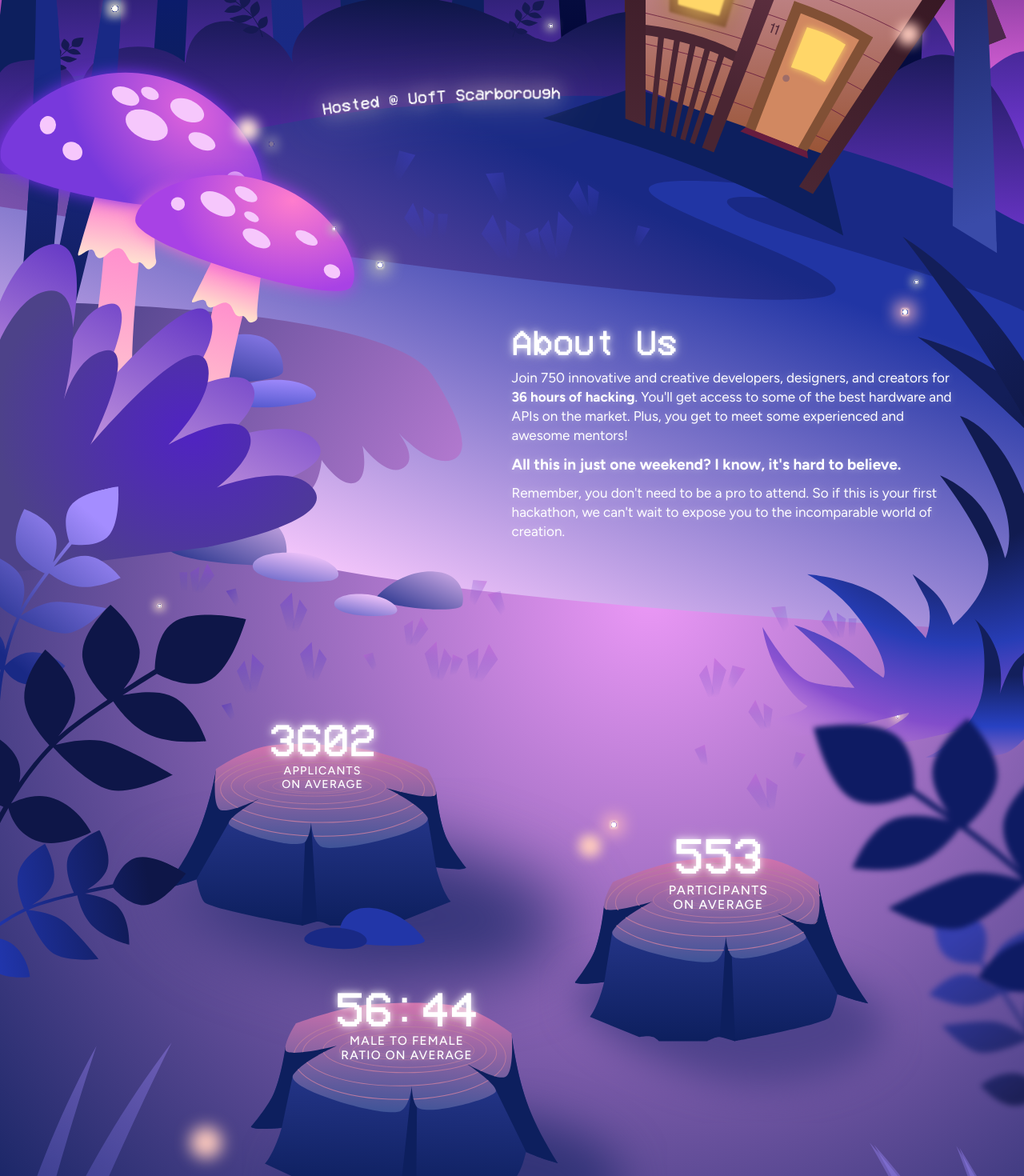
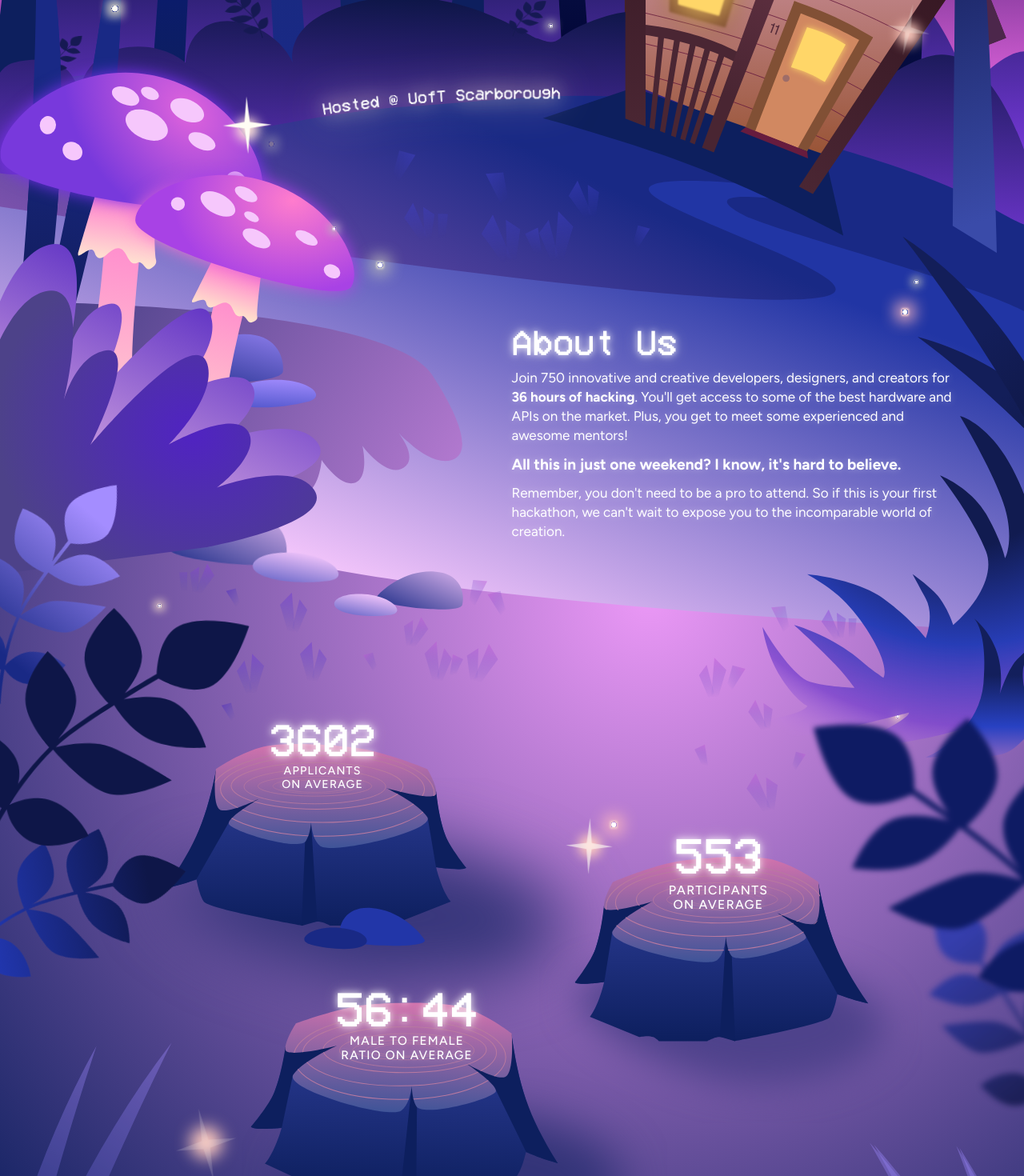
Before and after one commit to hackthevalley/hack-the-front-2026, a Next.js app: page / in a window 1280 px wide. Shown: the part 460-1930 px from the top of the page at 80% size. Built offline with nearby package versions, Linux system fonts and the light colour scheme; no server answers.

Commit message:
home page sparkles

```diff
--- a/app/globals.css
+++ b/app/globals.css
@@ -1,5 +1,6 @@
 @import "tailwindcss";
 @import "../styles/sparkle-icon.css";
+@import "../styles/decor-motion.css";
 
 :root {
   --background: #ffffff;
--- a/app/home/MobileHomeSection.tsx
+++ b/app/home/MobileHomeSection.tsx
@@ -1,4 +1,5 @@
 import DesignBox from "@/components/layout/DesignBox";
+import HomeLayerArtwork from "./background/HomeLayerArtwork";
 import {
   HOME_BACKGROUND_DESIGN_HEIGHT,
   HOME_BACKGROUND_DESIGN_WIDTH,
@@ -67,35 +68,7 @@ function MobileSceneLayer({ layerId }: { layerId: string }) {
         zIndex: layer.zIndex ?? 0,
       }}
     >
-      {layer.visibleBounds ? (
-        <img
-          src={layer.src}
-          alt=""
-          loading="lazy"
-          decoding="async"
-          draggable="false"
-          className="absolute max-w-none select-none"
-          style={{
-            left: `${-(layer.visibleBounds.left / layer.visibleBounds.width) * 100}%`,
-            top: `${-(layer.visibleBounds.top / layer.visibleBounds.height) * 100}%`,
-            width: `${(layer.visibleBounds.imageWidth / layer.visibleBounds.width) * 100}%`,
-            height: `${(layer.visibleBounds.imageHeight / layer.visibleBounds.height) * 100}%`,
-          }}
-        />
-      ) : (
-        <img
-          src={layer.src}
-          alt=""
-          loading="lazy"
-          decoding="async"
-          draggable="false"
-          className={
-            layer.preserveAspectRatio
-              ? "h-full w-full max-w-none select-none object-contain"
-              : "h-full w-full max-w-none select-none"
-          }
-        />
-      )}
+      <HomeLayerArtwork layer={layer} />
     </div>
   );
 }
--- a/app/home/background/HomeBackground.tsx
+++ b/app/home/background/HomeBackground.tsx
@@ -1,4 +1,5 @@
 import type { ReactNode } from "react";
+import HomeLayerArtwork from "./HomeLayerArtwork";
 import {
   HOME_BACKGROUND_DESIGN_HEIGHT,
   HOME_BACKGROUND_DESIGN_WIDTH,
@@ -45,35 +46,7 @@ export default function HomeBackground({ children }: HomeBackgroundProps) {
               zIndex: layer.zIndex ?? 0,
             }}
           >
-            {layer.visibleBounds ? (
-              <img
-                src={layer.src}
-                alt=""
-                loading="lazy"
-                decoding="async"
-                draggable="false"
-                className="absolute max-w-none select-none"
-                style={{
-                  left: `${-(layer.visibleBounds.left / layer.visibleBounds.width) * 100}%`,
-                  top: `${-(layer.visibleBounds.top / layer.visibleBounds.height) * 100}%`,
-                  width: `${(layer.visibleBounds.imageWidth / layer.visibleBounds.width) * 100}%`,
-                  height: `${(layer.visibleBounds.imageHeight / layer.visibleBounds.height) * 100}%`,
-                }}
-              />
-            ) : (
-              <img
-                src={layer.src}
-                alt=""
-                loading="lazy"
-                decoding="async"
-                draggable="false"
-                className={
-                  layer.preserveAspectRatio
-                    ? "h-full w-full max-w-none select-none object-contain"
-                    : "h-full w-full max-w-none select-none"
-                }
-              />
-            )}
+            <HomeLayerArtwork layer={layer} />
           </div>
         ))}
         {children}
--- /dev/null
+++ b/app/home/background/HomeLayerArtwork.tsx
@@ -0,0 +1,64 @@
+import type { CSSProperties } from "react";
+import type { HomeBackgroundLayer } from "./types";
+
+export default function HomeLayerArtwork({
+  layer,
+}: {
+  layer: HomeBackgroundLayer;
+}) {
+  const twinkleStyle: CSSProperties | undefined = layer.twinkle
+    ? ({
+        "--decor-duration": layer.twinkle.duration,
+        "--decor-delay": layer.twinkle.delay,
+      } as CSSProperties)
+    : undefined;
+
+  const twinkleClass = layer.twinkle ? " decor-twinkle" : "";
+
+  const image = layer.visibleBounds ? (
+    <img
+      src={layer.src}
+      alt=""
+      loading="lazy"
+      decoding="async"
+      draggable="false"
+      className={`absolute max-w-none select-none${twinkleClass}`}
+      style={{
+        left: `${-(layer.visibleBounds.left / layer.visibleBounds.width) * 100}%`,
+        top: `${-(layer.visibleBounds.top / layer.visibleBounds.height) * 100}%`,
+        width: `${(layer.visibleBounds.imageWidth / layer.visibleBounds.width) * 100}%`,
+        height: `${(layer.visibleBounds.imageHeight / layer.visibleBounds.height) * 100}%`,
+        ...twinkleStyle,
+      }}
+    />
+  ) : (
+    <img
+      src={layer.src}
+      alt=""
+      loading="lazy"
+      decoding="async"
+      draggable="false"
+      className={`${
+        layer.preserveAspectRatio
+          ? "h-full w-full max-w-none select-none object-contain"
+          : "h-full w-full max-w-none select-none"
+      }${twinkleClass}`}
+      style={twinkleStyle}
+    />
+  );
+
+  if (!layer.sway) return image;
+
+  const swayStyle = {
+    "--decor-duration": layer.sway.duration,
+    "--decor-delay": layer.sway.delay,
+    "--decor-sway-angle": layer.sway.angle,
+    "--decor-sway-origin": layer.sway.origin,
+  } as CSSProperties;
+
+  return (
+    <span className="decor-sway" style={swayStyle}>
+      {image}
+    </span>
+  );
+}
--- a/app/home/background/layers.ts
+++ b/app/home/background/layers.ts
@@ -68,6 +68,12 @@ export const homeBackgroundLayers: readonly HomeBackgroundLayer[] = [
     width: 53.81,
     height: 54.05,
     zIndex: 2,
+    sway: {
+      duration: "6.2s",
+      delay: "0s",
+      angle: "3.6deg",
+      origin: "18% 96%",
+    },
   },
   {
     id: "bg-leaves-middle",
@@ -77,6 +83,12 @@ export const homeBackgroundLayers: readonly HomeBackgroundLayer[] = [
     width: 69.93,
     height: 70.24,
     zIndex: 3,
+    sway: {
+      duration: "7.4s",
+      delay: "-2.3s",
+      angle: "3deg",
+      origin: "18% 96%",
+    },
   },
   {
     id: "bg-leaves-rigt",
@@ -86,6 +98,12 @@ export const homeBackgroundLayers: readonly HomeBackgroundLayer[] = [
     width: 53.81,
     height: 54.05,
     zIndex: 3,
+    sway: {
+      duration: "6.7s",
+      delay: "-4.1s",
+      angle: "4deg",
+      origin: "82% 96%",
+    },
   },
   {
     id: "bgbg",
@@ -169,6 +187,46 @@ export const homeBackgroundLayers: readonly HomeBackgroundLayer[] = [
     zIndex: 7,
   },
   {
+    id: "home-star-1",
+    src: "/home/background/home-star-1.svg",
+    left: 331.27,
+    top: 688.04,
+    width: 67.93,
+    height: 81.57,
+    zIndex: 7,
+    twinkle: { duration: "2.3s", delay: "-0.4s" },
+  },
+  {
+    id: "home-star-2",
+    src: "/home/background/home-star-2.svg",
+    left: 1308.16,
+    top: 547.05,
+    width: 66.65,
+    height: 80.03,
+    zIndex: 7,
+    twinkle: { duration: "3.0s", delay: "-2.7s" },
+  },
+  {
+    id: "home-star-3",
+    src: "/home/background/home-star-3.svg",
+    left: 836.9,
+    top: 1751.9,
+    width: 67.92,
+    height: 81.56,
+    zIndex: 7,
+    twinkle: { duration: "2.6s", delay: "-3.9s" },
+  },
+  {
+    id: "home-star-4",
+    src: "/home/background/home-star-4.svg",
+    left: 257.4,
+    top: 2177.49,
+    width: 93.09,
+    height: 111.77,
+    zIndex: 7,
+    twinkle: { duration: "3.4s", delay: "-1.5s" },
+  },
+  {
     id: "rocks-mid",
     src: "/home/background/rocks-mid.svg",
     left: 245.63,
@@ -225,6 +283,12 @@ export const homeBackgroundLayers: readonly HomeBackgroundLayer[] = [
     height: 274.46726041893373,
     rotation: -13.71,
     zIndex: 4,
+    sway: {
+      duration: "8.6s",
+      delay: "-1.2s",
+      angle: "2.4deg",
+      origin: "6% 62%",
+    },
   },
   {
     id: "leaves2",
@@ -235,6 +299,12 @@ export const homeBackgroundLayers: readonly HomeBackgroundLayer[] = [
     height: 274.4673009682477,
     rotation: 26.28,
     zIndex: 4,
+    sway: {
+      duration: "7.8s",
+      delay: "-5.4s",
+      angle: "2.2deg",
+      origin: "6% 62%",
+    },
   },
   {
     id: "leaves6",
@@ -244,6 +314,12 @@ export const homeBackgroundLayers: readonly HomeBackgroundLayer[] = [
     width: 407.4272,
     height: 366.8428,
     zIndex: 5,
+    sway: {
+      duration: "9.4s",
+      delay: "-3.7s",
+      angle: "2deg",
+      origin: "4% 55%",
+    },
   },
   {
     id: "first-stump",
--- /dev/null
+++ b/styles/decor-motion.css
@@ -0,0 +1,175 @@
+@keyframes decor-twinkle {
+  0%,
+  6%,
+  30%,
+  42%,
+  66%,
+  100% {
+    opacity: var(--decor-twinkle-min, 0.25);
+    transform: scale(var(--decor-twinkle-scale-min, 0.95)) rotate(0deg);
+  }
+  18% {
+    opacity: var(--decor-twinkle-max, 1);
+    transform: scale(var(--decor-twinkle-scale-max, 1.05))
+      rotate(var(--decor-twinkle-spin, 0deg));
+  }
+  54% {
+    opacity: calc(var(--decor-twinkle-max, 1) * 0.72);
+    transform: scale(var(--decor-twinkle-scale-max, 1.05))
+      rotate(calc(var(--decor-twinkle-spin, 0deg) * -0.6));
+  }
+}
+
+.decor-twinkle {
+  transform-origin: center center;
+  animation: decor-twinkle var(--decor-duration, 2.6s) ease-in-out
+    var(--decor-delay, 0s) infinite;
+}
+
+@keyframes decor-breathe {
+  0%,
+  100% {
+    opacity: var(--decor-twinkle-min, 0.45);
+    transform: scale(var(--decor-twinkle-scale-min, 0.9));
+  }
+  50% {
+    opacity: var(--decor-twinkle-max, 1);
+    transform: scale(var(--decor-twinkle-scale-max, 1.12));
+  }
+}
+
+.decor-breathe {
+  transform-origin: center center;
+  animation: decor-breathe var(--decor-duration, 2.4s)
+    cubic-bezier(0.37, 0, 0.63, 1) var(--decor-delay, 0s) infinite;
+}
+
+@keyframes decor-sway {
+  0%,
+  100% {
+    transform: rotate(calc(var(--decor-sway-angle, 4deg) * -1));
+  }
+  27% {
+    transform: rotate(calc(var(--decor-sway-angle, 4deg) * 0.42));
+  }
+  50% {
+    transform: rotate(var(--decor-sway-angle, 4deg));
+  }
+  76% {
+    transform: rotate(calc(var(--decor-sway-angle, 4deg) * -0.5));
+  }
+}
+
+.decor-sway {
+  display: block;
+  width: 100%;
+  height: 100%;
+  transform-origin: var(--decor-sway-origin, bottom center);
+  animation: decor-sway var(--decor-duration, 6.5s)
+    cubic-bezier(0.37, 0, 0.63, 1) var(--decor-delay, 0s) infinite;
+}
+
+@keyframes decor-pulse {
+  0%,
+  100% {
+    opacity: var(--decor-pulse-min, 0.6);
+    filter: drop-shadow(0 0 calc(var(--decor-pulse-glow, 24px) * 0.5)
+      var(--decor-pulse-color, rgba(255, 124, 205, 0.35)));
+  }
+  50% {
+    opacity: 1;
+    filter: drop-shadow(0 0 var(--decor-pulse-glow, 24px)
+        var(--decor-pulse-color, rgba(255, 124, 205, 0.55)))
+      drop-shadow(0 0 calc(var(--decor-pulse-glow, 24px) * 2)
+        var(--decor-pulse-color, rgba(255, 124, 205, 0.28)));
+  }
+}
+
+.decor-pulse {
+  animation: decor-pulse var(--decor-duration, 4s) ease-in-out
+    var(--decor-delay, 0s) infinite;
+}
+
+@keyframes decor-leaf-enter {
+  from {
+    opacity: 0;
+    transform: translate3d(
+        var(--decor-enter-x, -24px),
+        var(--decor-enter-y, 14px),
+        0
+      )
+      rotate(var(--decor-enter-rotate, -6deg));
+  }
+  to {
+    opacity: 1;
+    transform: translate3d(0, 0, 0) rotate(0deg);
+  }
+}
+
+.decor-leaf-enter {
+  animation: decor-leaf-enter var(--decor-duration, 1100ms)
+    cubic-bezier(0.22, 0.61, 0.36, 1) var(--decor-delay, 0s) both;
+}
+
+@keyframes decor-flame-flicker {
+  0%,
+  100% {
+    transform: rotate(0deg) scale(1, 1);
+  }
+  18% {
+    transform: rotate(6deg) scale(0.96, 1.12);
+  }
+  37% {
+    transform: rotate(-4.5deg) scale(1.05, 0.94);
+  }
+  56% {
+    transform: rotate(7deg) scale(0.97, 1.14);
+  }
+  74% {
+    transform: rotate(-5.5deg) scale(1.04, 0.95);
+  }
+}
+
+.app-candle-flame {
+  transform-origin: var(--flame-origin, 50% 100%);
+  transition: transform 420ms cubic-bezier(0.22, 0.61, 0.36, 1);
+}
+
+body:has([data-app-menu-item]:hover) .app-candle-flame,
+body:has([data-app-menu-item]:focus-visible) .app-candle-flame {
+  animation: decor-flame-flicker var(--decor-duration, 2.4s)
+    cubic-bezier(0.37, 0, 0.63, 1) var(--decor-delay, 0s) infinite;
+}
+
+@media (prefers-reduced-motion: reduce) {
+  .decor-twinkle,
+  .decor-sway,
+  .decor-pulse,
+  .decor-leaf-enter,
+  body:has([data-app-menu-item]:hover) .app-candle-flame,
+  body:has([data-app-menu-item]:focus-visible) .app-candle-flame {
+    animation: none !important;
+  }
+
+  .app-candle-flame {
+    transition: none;
+  }
+
+  .decor-twinkle {
+    opacity: 1;
+    transform: none;
+  }
+
+  .decor-pulse {
+    opacity: 1;
+    filter: drop-shadow(
+      0 0 var(--decor-pulse-glow, 24px)
+        var(--decor-pulse-color, rgba(255, 124, 205, 0.4))
+    );
+  }
+
+  .decor-leaf-enter {
+    opacity: 1;
+    transform: none;
+  }
+}
```
Also changed, not shown: app/home/background/types.ts (+14 -0 lines).
